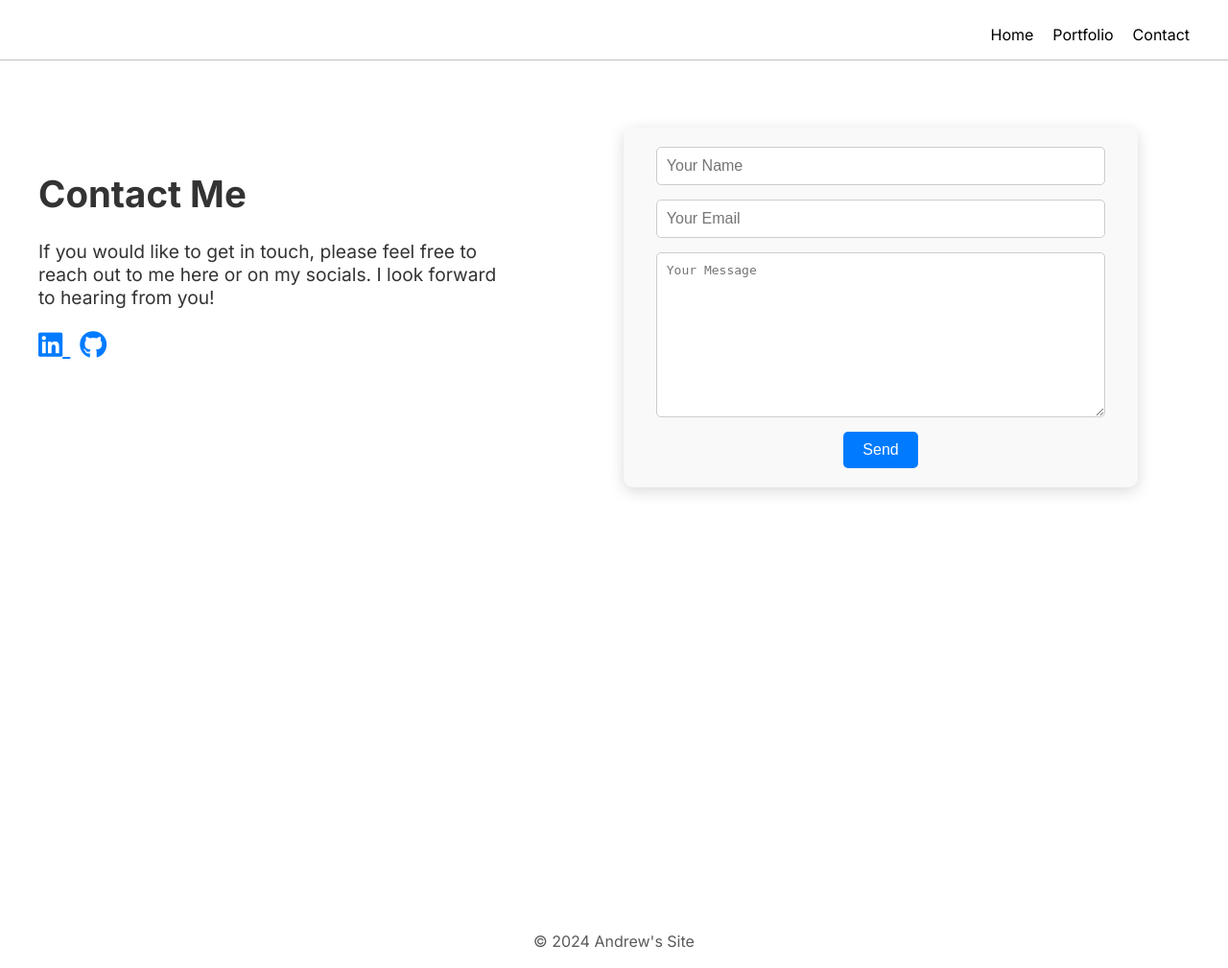
After one commit to caiettia/Webpage, a Django app: page /contact/ in a window 1280 px wide. The commit adds this page. Shown: the whole page at 96% size. Run offline with Django 5.2, Linux system fonts and the light colour scheme.

Commit message:
format contact page forms and socials

```diff
--- /dev/null
+++ b/webpage/members/forms.py
@@ -0,0 +1,8 @@
+# members/forms.py
+from django import forms
+
+class ContactForm(forms.Form):
+    name = forms.CharField(max_length=100, required=True)
+    email = forms.EmailField(required=True)
+    message = forms.CharField(widget=forms.Textarea, required=True)
+    honeypot = forms.CharField(required=False, widget=forms.HiddenInput, label="Leave empty")  # Honeypot field
--- /dev/null
+++ b/webpage/members/templates/contact.html
@@ -0,0 +1,29 @@
+{% extends './base.html' %}
+{% load static %}
+{% block title %}Members{% endblock %}
+
+{% block content %}
+    <link rel="stylesheet" type="text/css" href="{% static 'projects/css/contact.css' %}">
+    <div class = contact-page>
+        <div class = "desc">
+            <h1>Contact Me</h1>
+            <p>If you would like to get in touch, please feel free to reach out to me here or on my socials. I look forward to hearing from you!</p>
+            <div class="social-icons">
+                <a href="https://www.linkedin.com/in/andrew-caietti-817a78177/" target="_blank" class="social-icon">
+                    <i class="fab fa-linkedin"></i>
+                </a>
+                <a href="https://github.com/caiettia" target="_blank" class="social-icon">
+                    <i class="fab fa-github"></i>
+                </a>
+            </div>
+        </div>
+        <div class = "contact-container">
+            <form method="post" action="https://formspree.io/f/mleajrzq">
+                <input type="text" name="name" placeholder="Your Name" required>
+                <input type="email" name="email" placeholder="Your Email" required>
+                <textarea name="message" placeholder="Your Message" required></textarea>
+                <button type="submit">Send</button>
+            </form>
+        </div>
+    </div>
+{% endblock %}
--- a/webpage/members/urls.py
+++ b/webpage/members/urls.py
@@ -2,5 +2,5 @@ from django.urls import path
 from . import views
 
 urlpatterns = [
-    path('members/', views.members, name='members'),
+    path('', views.contact, name='contact'),
 ]
--- a/webpage/members/views.py
+++ b/webpage/members/views.py
@@ -1,7 +1,23 @@
-from django.shortcuts import render
-from django.http import HttpResponse
-from django.template import loader
+from django.shortcuts import render, redirect
+from django.core.mail import send_mail
+from .forms import ContactForm
 
-def members(request):
-    template = loader.get_template('memberspage.html')
-    return HttpResponse(template.render())
+def contact(request):
+    if request.method == 'POST':
+        form = ContactForm(request.POST)
+        if form.is_valid():
+            # Check honeypot field
+            if form.cleaned_data['honeypot']:
+                return redirect('contact')  # Redirect if honeypot is filled
+
+            # Send email
+            send_mail(
+                f"Contact Form Submission from {form.cleaned_data['name']}",
+                form.cleaned_data['message'],
+                form.cleaned_data['email'],
+                ['andrew.caietti@gmail.com'],  # Replace with your email
+            )
+            return redirect('contact')  # Redirect after successful submission
+    else:
+        form = ContactForm()
+    return render(request, 'contact.html', {'form': form})
--- /dev/null
+++ b/webpage/projects/static/projects/css/contact.css
@@ -0,0 +1,83 @@
+.contact-page{
+    display: flex;
+    margin-top: 40px;
+    justify-content: center; /* Center the container horizontally */
+    align-items: flex-start; /* Align the container vertically */
+    min-height: 100vh; /* Ensure the container takes at least the full viewport height */
+    padding: 20px;
+}
+
+.contact-container {
+    max-width: 600px;
+    width: 40%;
+    margin: 0 auto; /* Center the container */
+    padding: 20px;
+    background-color: #f9f9f9; /* Light background color */
+    border-radius: 10px; /* Rounded corners */
+    box-shadow: 0 4px 16px rgba(0, 0, 0, 0.151); /* Subtle shadow */
+    text-align: center; /* Center the text */
+}
+
+.desc {
+    padding: 20px;
+    margin-right: 20px;
+    font-size: 1.2em;
+    color: #333; /* Darker text color */
+    text-align: left; /* Align text to the left */
+    max-width: 40%;
+}
+
+.social-icons {
+    margin-top: 20px; /* Add space above the social icons */
+}
+
+.social-icon {
+    margin-right: 10px; /* Space between icons */
+    font-size: 1.5em; /* Size of the icons */
+    color: #007bff; /* Color of the icons */
+    transition: color 0.3s ease; /* Smooth transition for color */
+}
+
+.social-icon:hover {
+    color: #0056b3; /* Darker color on hover */
+}
+
+.contact-container h1 {
+    font-size: 2em;
+    margin-bottom: 20px;
+}
+
+.contact-container form {
+    display: flex;
+    flex-direction: column;
+    align-items: center; /* Center the form elements horizontally */
+    gap: 15px; /* Space between form elements */
+}
+
+.contact-container input,
+.contact-container textarea {
+    width: 100%;
+    max-width: 90%; /* Ensure the inputs do not exceed the container width */
+    padding: 10px;
+    border: 1px solid #ccc;
+    border-radius: 5px;
+    font-size: 1em;
+}
+
+.contact-container textarea {
+    height: 150px; /* Increase the height of the textarea */
+}
+.contact-container button {
+    padding: 10px 20px;
+    background-color: #007bff;
+    color: white;
+    border: none;
+    border-radius: 5px;
+    font-size: 1em;
+    cursor: pointer;
+    transition: background-color 0.3s ease;
+}
+
+.contact-container button:hover {
+    background-color: #0056b3;
+}
--- a/webpage/projects/static/projects/css/portfolio.css
+++ b/webpage/projects/static/projects/css/portfolio.css
@@ -17,6 +17,7 @@ body {
 .portfolio-page h1 {
     font-size: 3em;
     margin-bottom: 20px;
+    color: #333;
     text-align: left; /* Ensure the text is left-aligned */
 }
 
@@ -62,6 +63,7 @@ body {
 
 .portfolio-page h2 {
     font-size: 1.5em;
+    color: #333;
     margin-bottom: 10px;
 }
 
--- a/webpage/projects/templates/base.html
+++ b/webpage/projects/templates/base.html
@@ -5,6 +5,7 @@
     <title>{% block title %}My Site{% endblock %}</title>
     <link href="https://fonts.googleapis.com/css2?family=Inter:wght@400;500;600;700&display=swap" rel="stylesheet">
     <link rel="stylesheet" type="text/css" href="{% static 'projects/css/style.css' %}">
+    <link rel="stylesheet" href="https://cdnjs.cloudflare.com/ajax/libs/font-awesome/6.0.0-beta3/css/all.min.css">
     <script src="{% static 'projects/js/main.js' %}" defer></script>
 </head>
 <body>
@@ -16,7 +17,7 @@
             <ul class="nav-menu">
                 <li><a href="{% url 'home' %}">Home</a></li>
                 <li><a href="{% url 'portfolio' %}">Portfolio</a></li>
-                <li><a href="{% url 'members' %}">Members</a></li>
+                <li><a href="{% url 'contact' %}">Contact</a></li>
                 <!-- Add more navigation links as needed -->
             </ul>
         </nav>
--- a/webpage/webpage/urls.py
+++ b/webpage/webpage/urls.py
@@ -7,6 +7,6 @@ urlpatterns = [
     path('admin/', admin.site.urls),
     path('', projects_views.portfolio, name='default'),
     path('portfolio/', include('projects.urls')),
-    path('members/', include('members.urls')),
+    path('contact/', include('members.urls')),
     path('home/', projects_views.home, name='home'),
 ]
```
Also changed, not shown: webpage/members/templates/memberspage.html (deleted, +0 -8 lines), webpage/projects/static/projects/css/home.css (deleted, +0 -20 lines).
